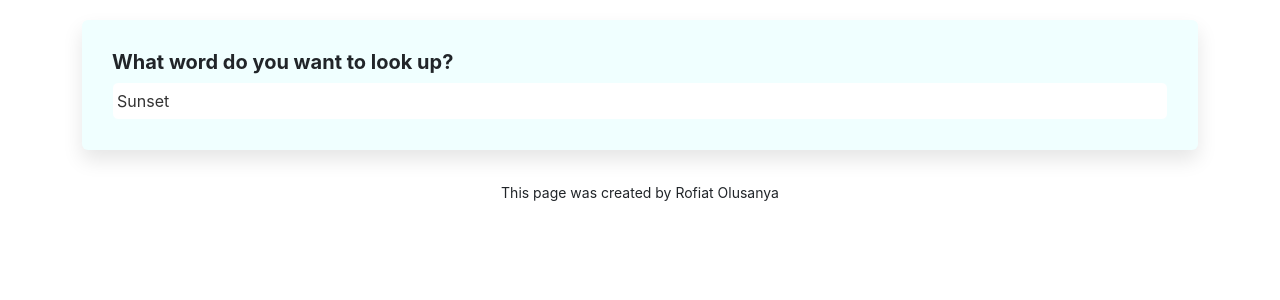
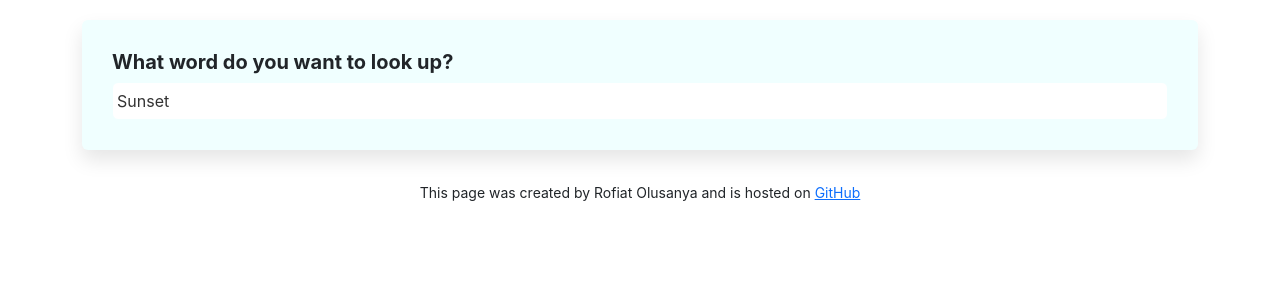
Before and after one commit to Rofiat369/dictionary-react, a React (Create React App) app: page / in a window 1280 px wide. Shown: the top 300 px of the page. Built offline with nearby package versions, Linux system fonts and the light colour scheme; no server answers.

Commit message:
Added a github link

```diff
--- a/src/App.js
+++ b/src/App.js
@@ -15,8 +15,11 @@ export default function App() {
         </main>
         <footer className="App-footer">
           <small>
-            This page was created by Rofiat Olusanya
-        </small>
+            This page was created by Rofiat Olusanya and is hosted on {""}
+            <a href="https://github.com/Rofiat369/weather-react">
+              GitHub
+            </a>
+          </small>
         </footer>
       </div>
     </div>
```
